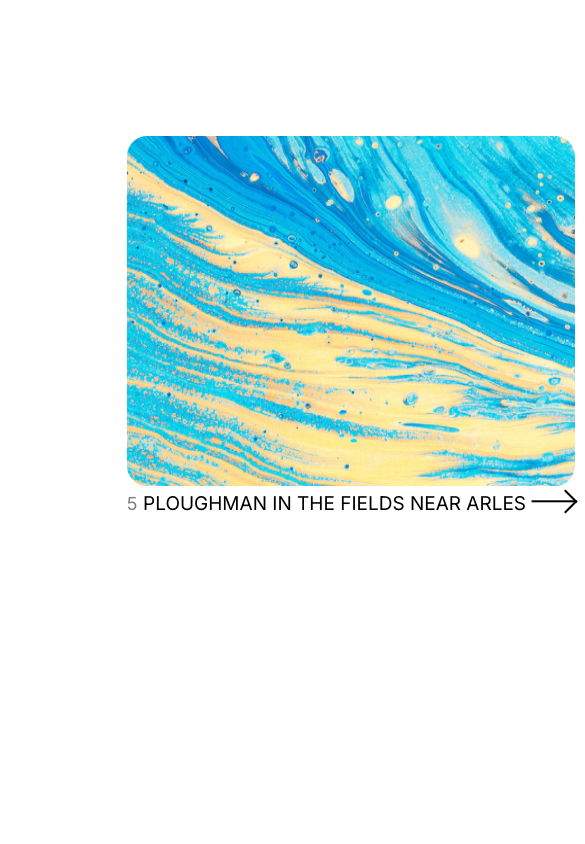
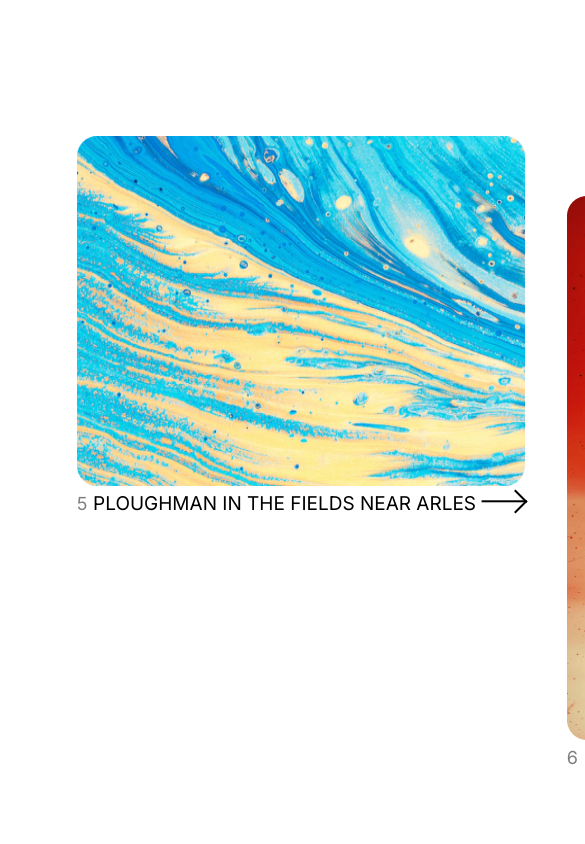
Before and after one commit to Sergo102/project1, a website: page index.html in a window 390 px wide. Shown: the part 1480-2324 px from the top of the page, 585 px wide, since content can reach past the window. Drawn offline with Linux system fonts and the light colour scheme.

Commit message:
Adapting main page to 1200 width

```diff
--- a/app/scss/main-page/_index.scss
+++ b/app/scss/main-page/_index.scss
@@ -1,3 +1,3 @@
 @forward 'main-page-default';
 @forward 'main-page-1440';
-@forward 'main-page-1280';
+@forward 'main-page-(1280-1200)';
--- a/app/scss/main-page/main-page-1280.scss
+++ b/app/scss/main-page/main-page-(1280-1200).scss
@@ -24,3 +24,14 @@
     width: 1040px;
   }
 }
+
+@media (max-width: 1207px) {
+  #row1{
+    width: 1040px;
+  }
+
+  #row3{
+    width: 1040px;
+    margin-left: 50px;
+  }
+}
```
Also changed, not shown: dist/index.css, 1 other file.
